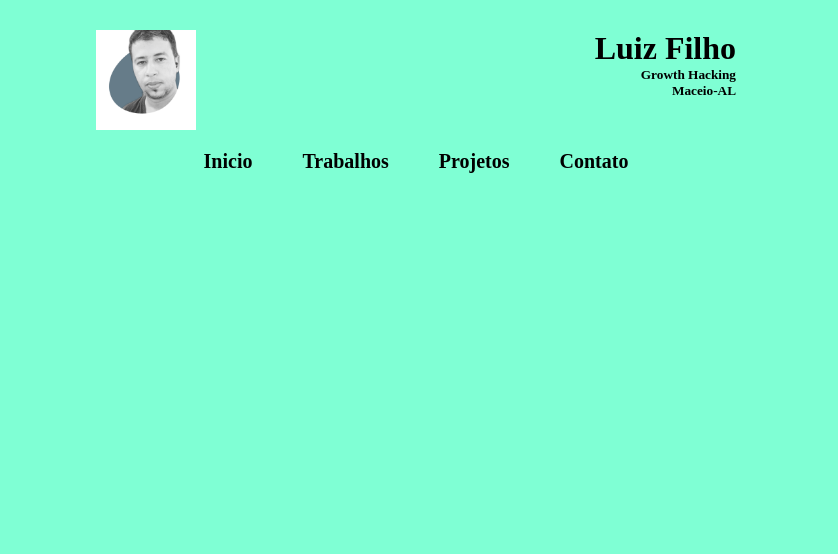
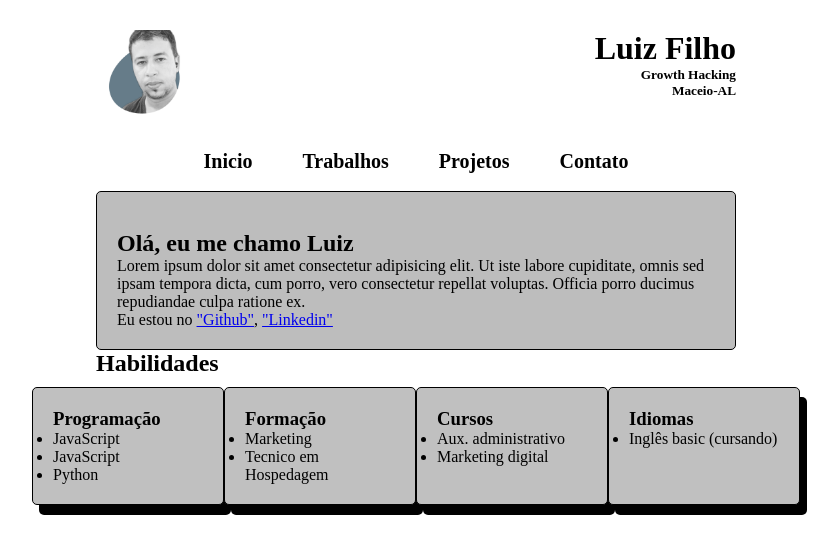
Before and after one commit to Luiizfilhoo/Portfolio, a plain HTML site: page index.html in a window 1280 px wide. Shown: the whole page, without its empty margins (224-1062 px from the left). Drawn offline with Linux system fonts and the light colour scheme.

Commit message:
habilidades concluida

```diff
--- a/assets/styles/global.css
+++ b/assets/styles/global.css
@@ -4,7 +4,7 @@
 }
 
 body {
-    background-color: aquamarine;
+    background-color: rgb(255, 255, 255);
 }
 
 .container {
@@ -45,6 +45,16 @@ margin: 30px auto;
     color: blue;
 }
 
+.title ::after{
+    content: "";
+    width: 100px;
+    height: 6px;
+    display: block;
+    background-color: crimson;
+    border-radius: 3px;
+
+}
+
 @media (min-width: 1100px) {
     .container {
         width: 50%;
--- a/assets/styles/index.css
+++ b/assets/styles/index.css
@@ -0,0 +1,34 @@
+.about-me{
+background-color: rgb(189, 189, 189);
+padding: 20px 20px;
+border-radius: 5px;
+border: 1px solid black;
+display: grid
+
+
+
+}
+
+.skills-container{
+    display: flex;
+    justify-content: center;
+    gap: 30x;
+    padding: 10px 30px;
+
+}
+
+.skills-container > div {
+background-color: silver;
+border: 1px solid rgb(0, 0, 0);
+padding: 20px;
+border-radius: 5px;
+box-shadow: 7px 10px black;
+max width: 150px;
+min-width: 150px;
+}
+
+.skills-container > ul {
+margin-left: 30px;
+list-style: circle;
+
+}
--- a/index.html
+++ b/index.html
@@ -33,7 +33,60 @@
                 <a href="./Contact.html">Contato</a>
             </nav>
         </header>
-        <main></main>
+        <br>
+        <section class="about-me">
+            <br>
+
+            <h1> Olá, eu me chamo Luiz</h1>
+            <p>Lorem ipsum dolor sit amet consectetur adipisicing elit. Ut iste labore cupiditate, omnis sed ipsam tempora dicta, cum porro, vero consectetur repellat voluptas. Officia porro ducimus repudiandae culpa ratione ex.</p>
+        <p>
+            Eu estou no
+            <a href="https://github.com/Luiizfilhoo" target=>"Github"</a>,
+            <a href="https://www.linkedin.com/in/luiz-francisco-da-silva-filho-9b95a966/" target=>"Linkedin"</a>
+        </p>
+        </section>
+        <main>
+            <section>
+                <h2 class="title">Habilidades</h2>
+                <div class="skills-container">
+                 <div>
+                    <h3>Programação</h3>
+                    <ul>
+                        <li>JavaScript</i>
+                        <li>JavaScript</li>
+                        <li>Python</li>
+                    </ul>
+                </div>
+
+                <div>
+                    <h3>Formação</h3>
+                    <ul>
+                        <li>Marketing</i>
+                        <li>Tecnico em Hospedagem</li>
+                    </ul>
+                </div>
+
+                <div>
+                    <h3>Cursos</h3>
+                    <ul>
+                        <li>Aux. administrativo</i>
+                        <li>Marketing digital</li>
+
+                    </ul>
+                </div>
+
+                <div>
+                    <h3>Idiomas</h3>
+                    <ul>
+                        <li>Inglês basic (cursando)</i>
+
+
+                    </ul>
+                </div>
+                </div>
+
+            </section>
+        </main>
     </div>
 </body>
 
```
